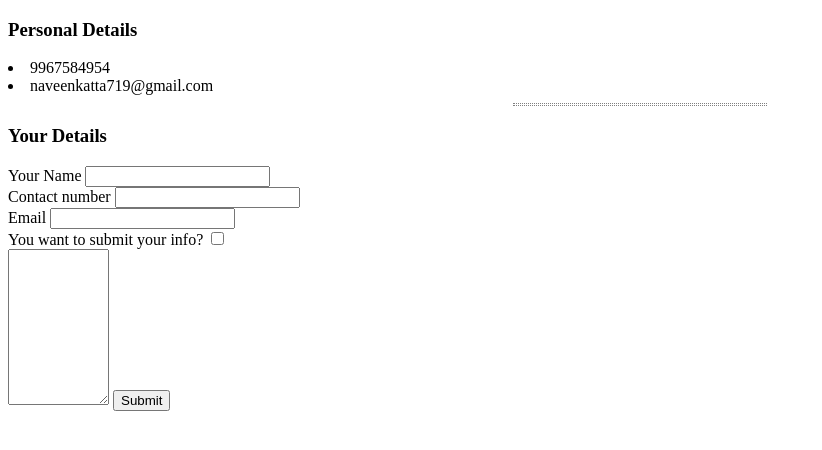
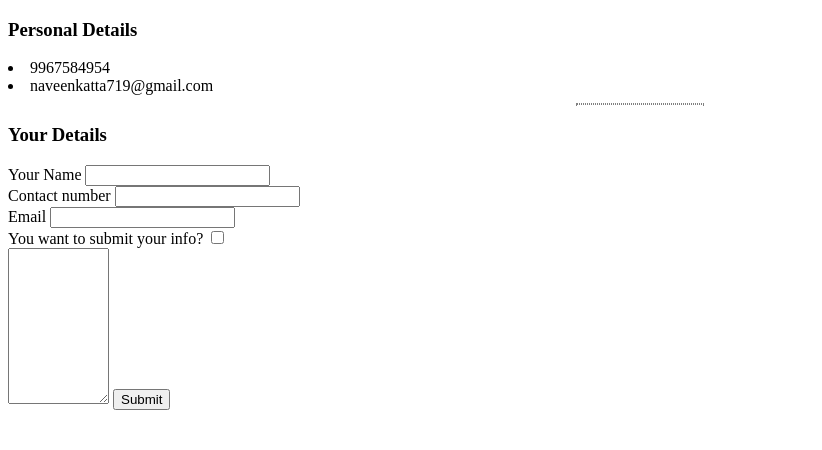
Before and after one commit to NaveeNKatta16/cv1, a plain HTML site: page Personal details.html in a window 1280 px wide. Shown: the whole page, without its empty margins (0-822 px from the left). Drawn offline with Linux system fonts and the light colour scheme.

Commit message:
Update Personal details.html

```diff
--- a/Personal details.html
+++ b/Personal details.html
@@ -7,8 +7,9 @@
     <style>
       hr {
         border-style: dotted;
-        width: 20%;
+        width: 10%;
         border-color: grey;
+        height: 0%;
     </style>
 
 
```
